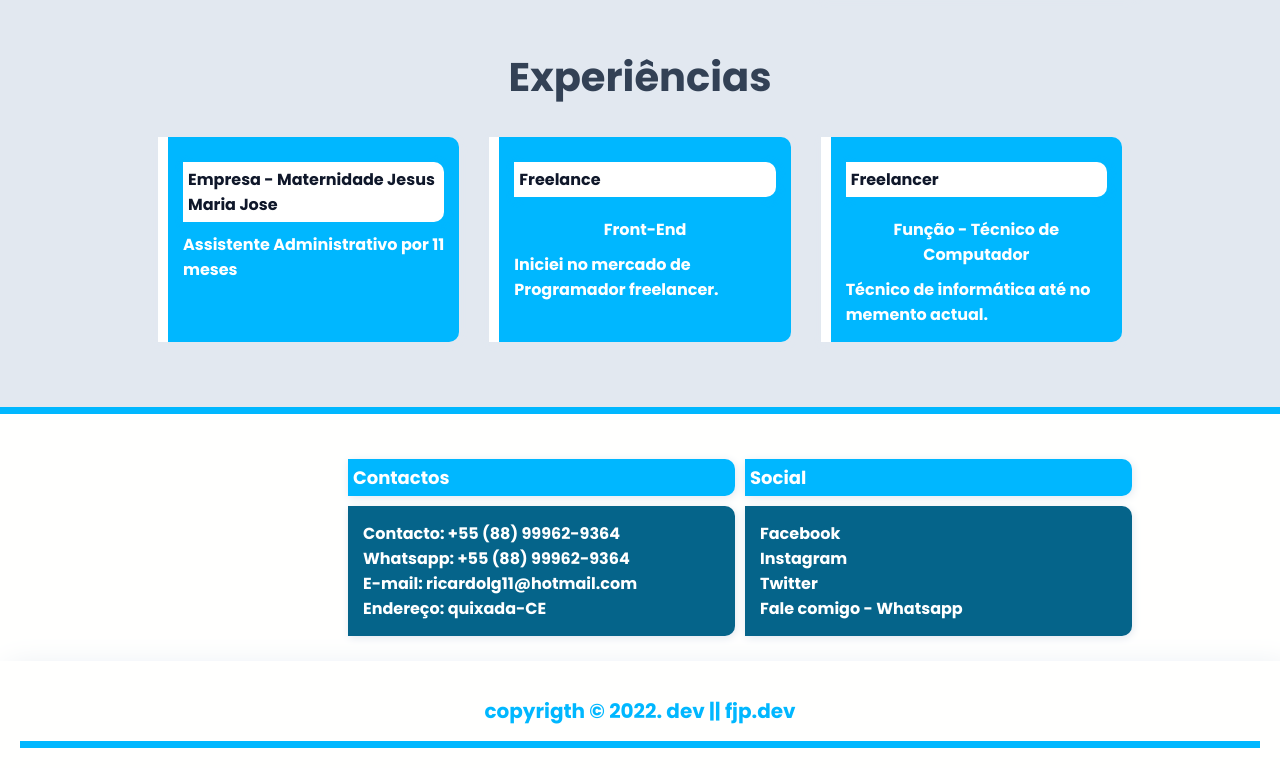
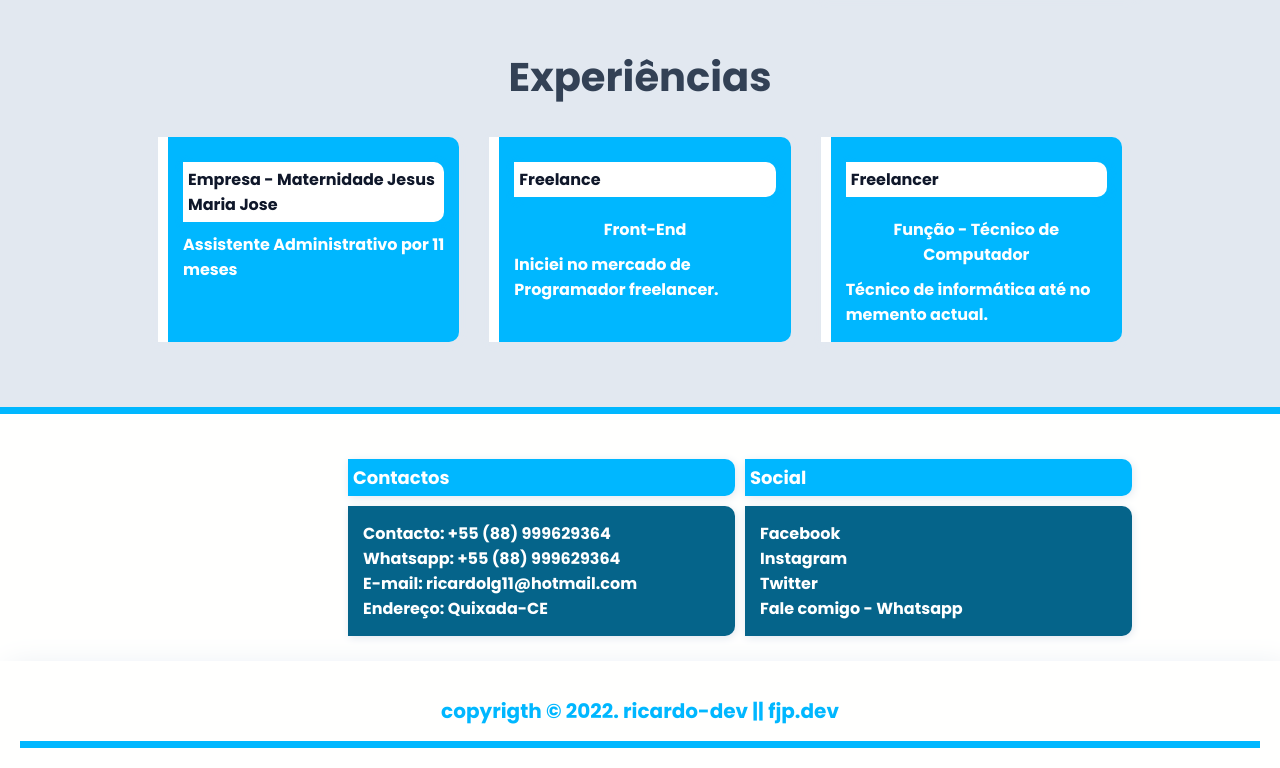
Before and after one commit to Ricardolg11/New-Ricardo-Perfil, a plain HTML site: page index.html in a window 1280 px wide. Shown: the part 1000-1768 px from the top of the page. Drawn offline with nearby package versions, Linux system fonts and the light colour scheme.

Commit message:
Update index.html

```diff
--- a/index.html
+++ b/index.html
@@ -283,16 +283,16 @@
         <h2>Contactos</h2>
         <ul>
           <li>
-            <h3>Contacto: +55 (88) 99962-9364</h3>
+            <h3>Contacto: +55 (88) 999629364</h3>
           </li>
           <li>
-            <h3>Whatsapp: +55 (88) 99962-9364</h3>
+            <h3>Whatsapp: +55 (88) 999629364</h3>
           </li>
           <li>
             <h3>E-mail: ricardolg11@hotmail.com</h3>
           </li>
           <li>
-            <h3>Endereço: quixada-CE</h3>
+            <h3>Endereço: Quixada-CE</h3>
           </li>
         </ul>
       </div>
@@ -330,7 +330,7 @@
       </div>
     </div>
     <div class="texto-bottom">
-      <p>copyrigth &copy; 2022. dev || <span>fjp.dev</span></p>
+      <p>copyrigth &copy; 2022. ricardo-dev || <span>fjp.dev</span></p>
     </div>
   </footer>
   <script src="https://cdn.jsdelivr.net/npm/swiper/swiper-bundle.min.js"></script>
```
